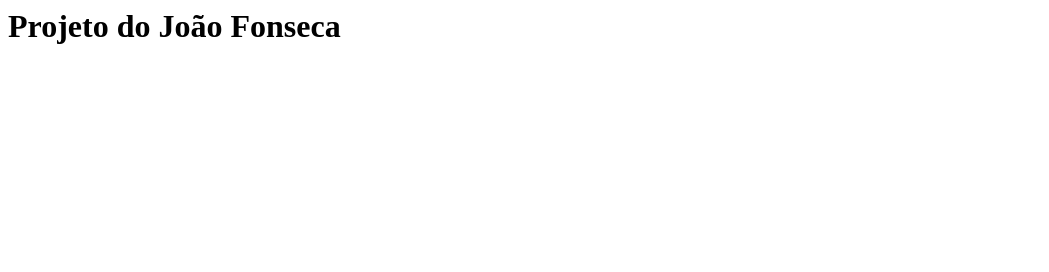
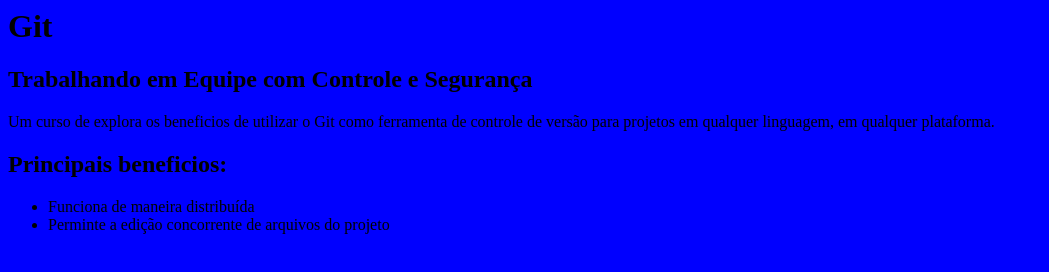
Before and after one commit to maraujo8/curso-git, a plain HTML site: page index.html in a window 1280 px wide. Shown: the whole page, without its empty margins (0-1049 px from the left). Drawn offline with Linux system fonts and the light colour scheme.

Commit message:
inicio do design

```diff
--- /dev/null
+++ b/estilo.css
@@ -0,0 +1,3 @@
+body {
+    background-color: blue;
+}
--- a/index.html
+++ b/index.html
@@ -1,7 +1,19 @@
 <html>
     <head>
+        <link rel="stylesheet" href="estilo.css">
     </head>
     <body>
-        <h1>Projeto do João Fonseca</h1>
+        <h1>Git</h1>
+        <h2>Trabalhando em Equipe com Controle e Segurança</h2>
+
+        <p>
+            Um curso de explora os beneficios de utilizar o Git como ferramenta de controle de versão para projetos em qualquer linguagem, em qualquer plataforma.
+        </p>
+
+        <h2>Principais beneficios:</h2>
+        <ul>
+            <li>Funciona de maneira distribuída</li>
+            <li>Perminte a edição concorrente de arquivos do projeto</li>
+        </ul>
     </body>
 </html>
```
